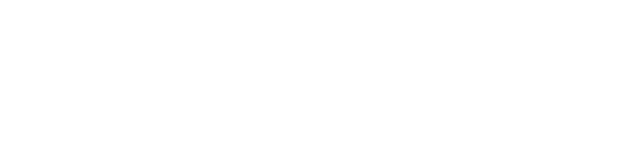
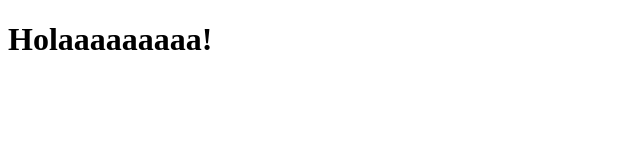
Before and after one commit to juandeecsxc/riwi, a plain HTML site: page index.html in a window 1280 px wide. Shown: the whole page, without its empty margins (0-640 px from the left). Drawn offline with Linux system fonts and the light colour scheme.

Commit message:
Esta vez si con titulo

```diff
--- a/index.html
+++ b/index.html
@@ -6,6 +6,6 @@
     <title>Document</title>
 </head>
 <body>
-
+    <h1>Holaaaaaaaaa!</h1>
 </body>
 </html>
```
